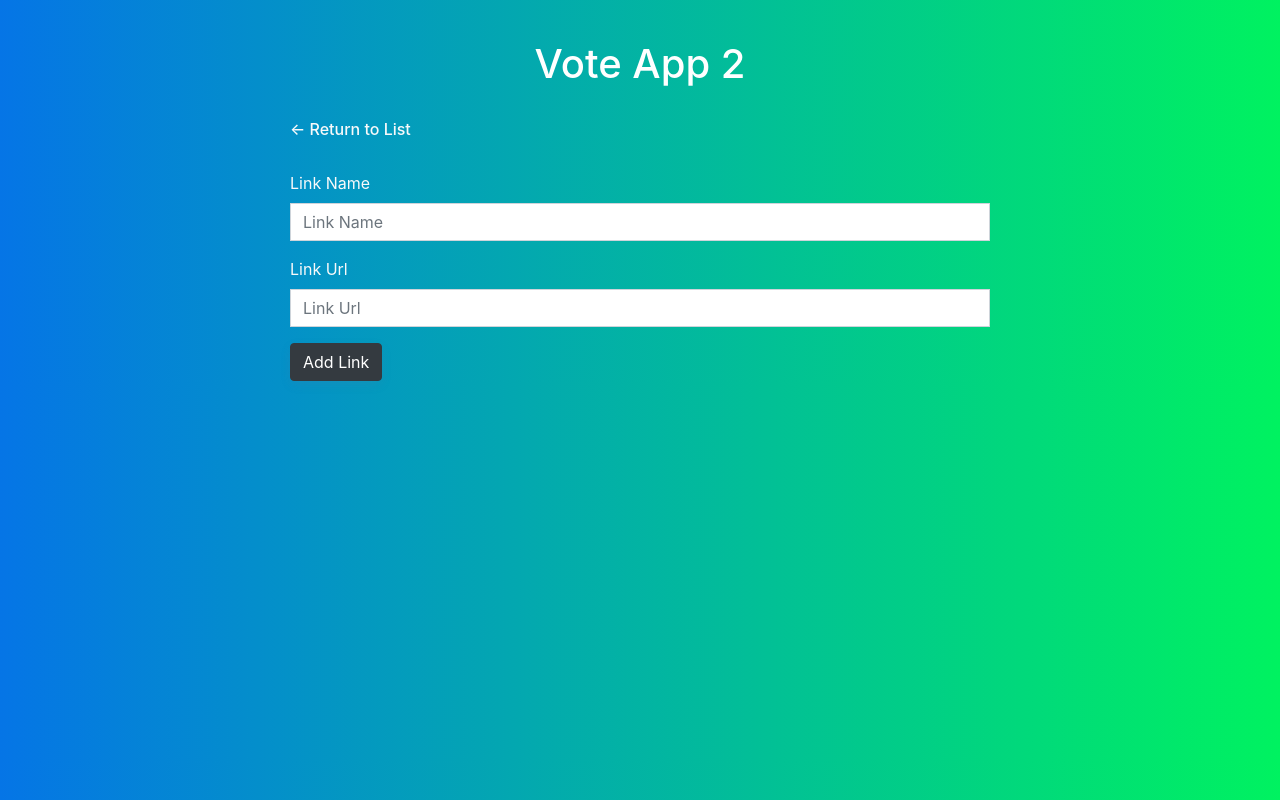
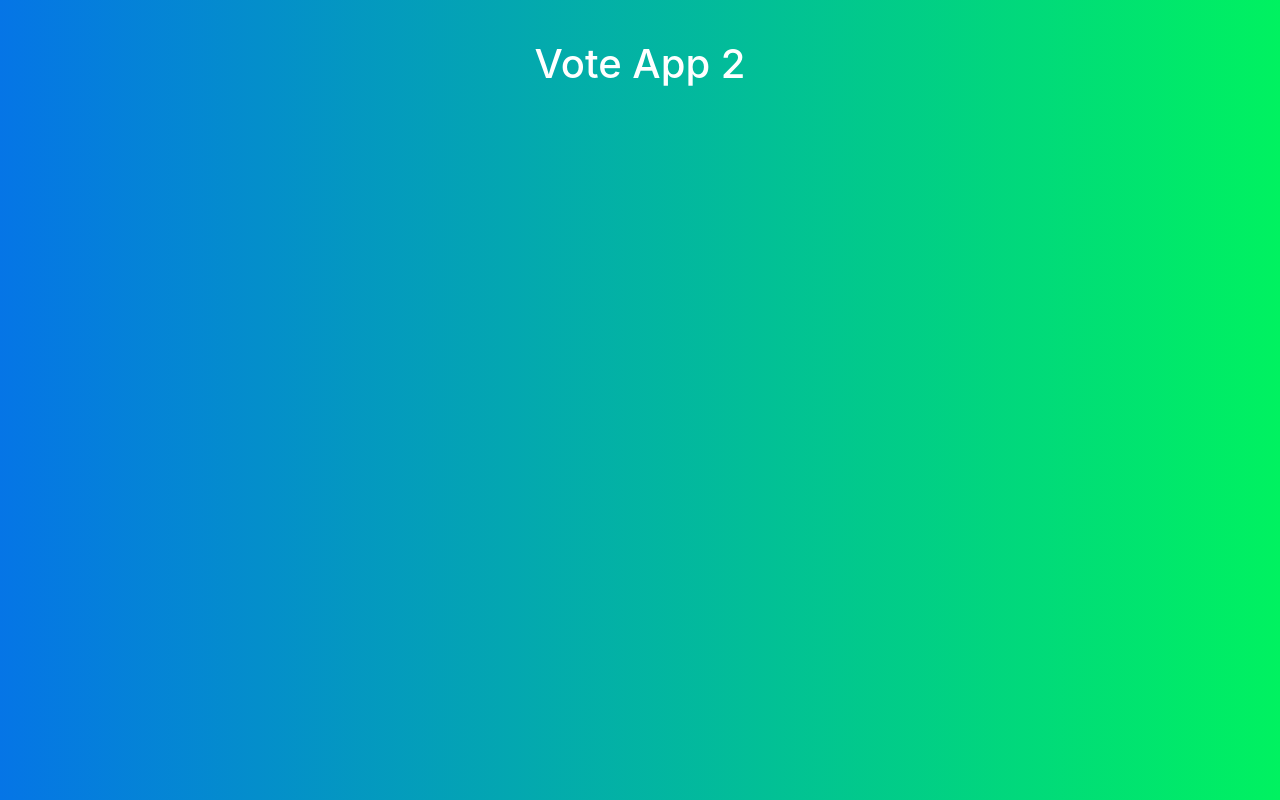
Before and after one commit to tolgakurtulus/React-Vote-App, a React (Create React App) app: page /form in a window 1280 px wide. Built offline with nearby package versions, Linux system fonts and the light colour scheme.

Commit message:
fix link

```diff
--- a/src/App.jsx
+++ b/src/App.jsx
@@ -16,7 +16,8 @@ function App() {
   const [status, setStatus] = useState("all");
   const [filteredTodos, setFilteredTodos] = useState([]);
   const [pageNumber, setPageNumber] = useState(0);
-  const [paginationEmptyControlVal, setpaginationEmptyControlVal] = useState("false");
+  const [paginationEmptyControlVal, setpaginationEmptyControlVal] =
+    useState("false");
   const usersPerPage = 4;
   const pagesVisited = pageNumber * usersPerPage;
   const pageCount = Math.ceil(todos.length / usersPerPage);
@@ -67,15 +68,15 @@ function App() {
 
   // Save to Local
   const saveLocalTodos = () => {
-    localStorage.setItem("todos", JSON.stringify(todos));
+    window.localStorage.setItem("todos", JSON.stringify(todos));
   };
 
   // Get to Local
   const getLocalTodos = () => {
-    if (localStorage.getItem("todos") === null) {
-      localStorage.setItem("todos", JSON.stringify([]));
+    if (window.localStorage.getItem("todos") === null) {
+      window.localStorage.setItem("todos", JSON.stringify([]));
     } else {
-      let todoLocal = JSON.parse(localStorage.getItem("todos"));
+      let todoLocal = JSON.parse(window.localStorage.getItem("todos"));
       setTodos(todoLocal);
     }
   };
@@ -93,21 +94,8 @@ function App() {
       <header>
         <h1>Vote App 2</h1>
       </header>
-      <Router>
       <Switch>
-          <Route exact path="/form">
-            <ReturnForm />
-            <FormVal
-              inputText={inputText}
-              inputLink={inputLink}
-              todos={todos}
-              setTodos={setTodos}
-              setInputText={setInputText}
-              setInputLink={setInputLink}
-              setStatus={setStatus}
-            />
-          </Route>
-          <Route exact path="/">
+        <Route exact path="/React-Vote-App">
           <SubmitLink />
           <VoteList
             filteredTodos={filteredTodos}
@@ -129,8 +117,19 @@ function App() {
             activeClassName={"paginationActive"}
           />
         </Route>
+        <Route path="/React-Vote-App/form">
+          <ReturnForm />
+          <FormVal
+            inputText={inputText}
+            inputLink={inputLink}
+            todos={todos}
+            setTodos={setTodos}
+            setInputText={setInputText}
+            setInputLink={setInputLink}
+            setStatus={setStatus}
+          />
+        </Route>
       </Switch>
-      </Router>
     </div>
   );
 }
--- a/src/components/ReturnForm.jsx
+++ b/src/components/ReturnForm.jsx
@@ -2,7 +2,7 @@ import React from "react";
 
 const SubmitLink = () => {
   return (
-    <a className="container mb-5 mt-5 text-light" href="/">
+    <a className="container mb-5 mt-5 text-light" href="/React-Vote-App">
       <h6>← Return to List</h6>
     </a>
   );
--- a/src/components/SubmitLink.jsx
+++ b/src/components/SubmitLink.jsx
@@ -2,7 +2,7 @@ import React from "react";
 
 const ReturnForm = () => {
   return (
-    <a className="container mb-5 mt-5" href="form">
+    <a className="container mb-5 mt-5" href="/React-Vote-App/form">
       <div className="box row">
         <div className="box-left col-4">
           <h2>
```
Also changed, not shown: src/index.js (+4 -3 lines). Lines whose indentation alone changed are shown as unchanged.
